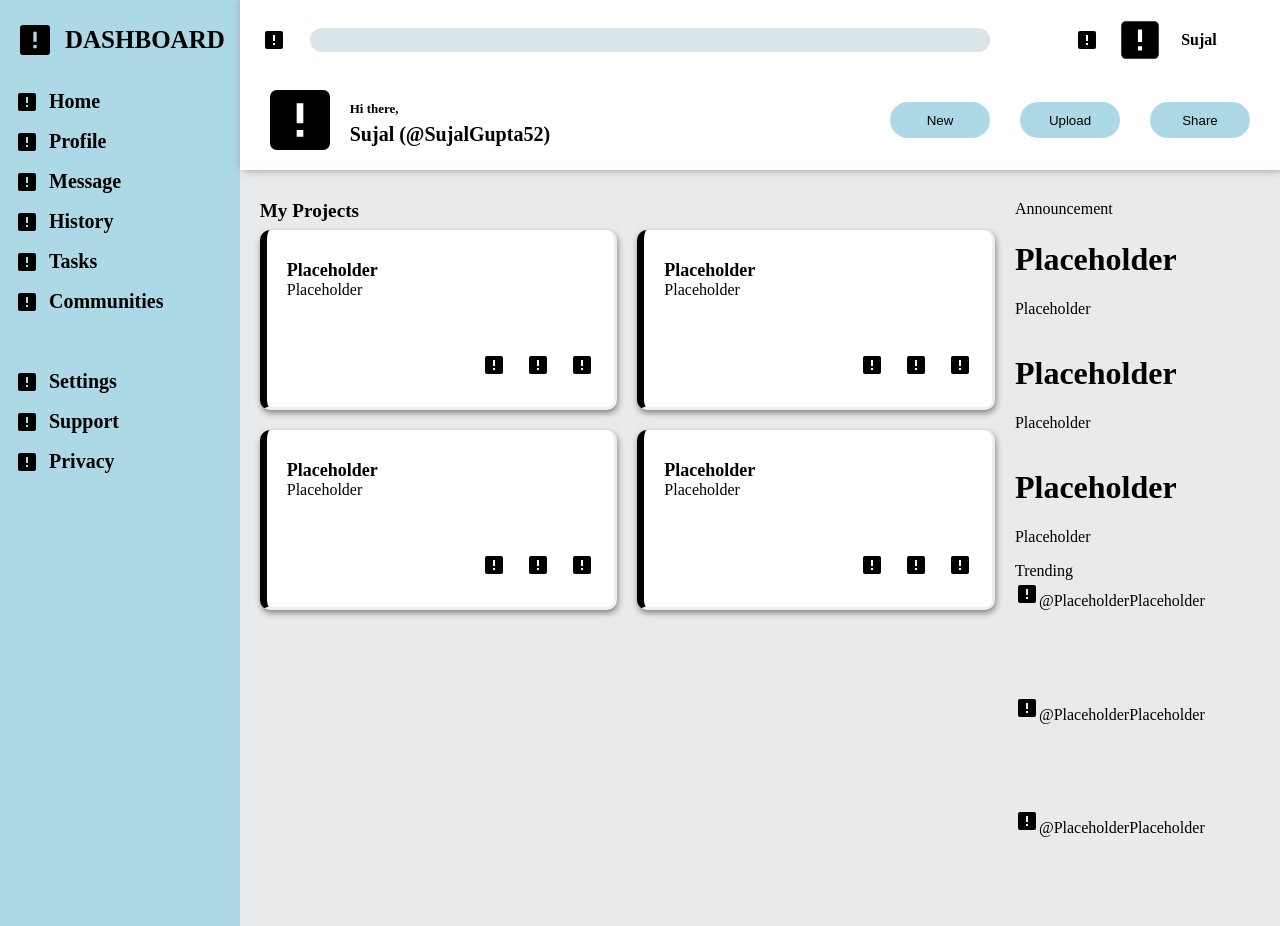
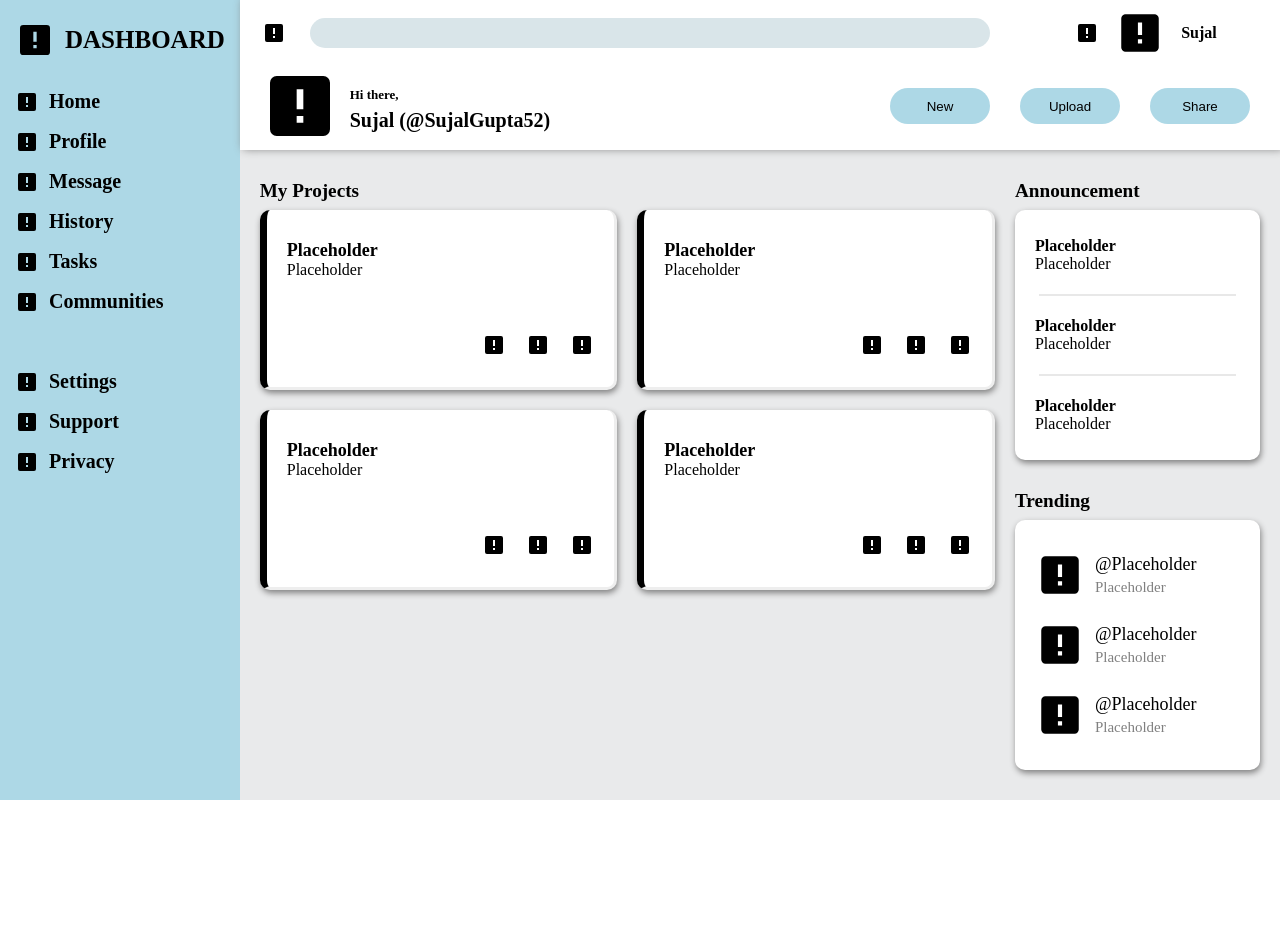
Before and after one commit to SujalGupta52/admin-dashboard, a plain HTML site: page index.html in a window 1280 px wide. Shown: the top 926 px of the page. After the commit the page ends 800 px from the top, so only its background shows below. Drawn offline with Linux system fonts and the light colour scheme.

Commit message:
Edit style.css and index.html to complete ui

```diff
--- a/index.html
+++ b/index.html
@@ -52,10 +52,12 @@
         </div>
         <div class="header-bottom">
           <div class="profile">
-            <img src="/icons/placeholder.svg" alt="" /><div><span class="greeting"
-              >Hi there,</span
+            <img src="/icons/placeholder.svg" alt="" />
+            <div>
+              <span class="greeting">Hi there,</span
               ><span class="name">Sujal (@SujalGupta52)</span>
-            </div>          </div>
+            </div>
+          </div>
           <div class="buttons">
             <button>New</button><button>Upload</button><button>Share</button>
           </div>
@@ -68,34 +70,42 @@
             <div class="card">
               <h1>Placeholder</h1>
               <p>Placeholder</p>
-              <div class="icons"><img src="/icons/placeholder.svg" alt="" /><img
+              <div class="icons">
+                <img src="/icons/placeholder.svg" alt="" /><img
                   src="/icons/placeholder.svg"
                   alt=""
-              /><img src="/icons/placeholder.svg" alt="" /></div>
+                /><img src="/icons/placeholder.svg" alt="" />
+              </div>
             </div>
             <div class="card">
               <h1>Placeholder</h1>
               <p>Placeholder</p>
-              <div class="icons"><img src="/icons/placeholder.svg" alt="" /><img
+              <div class="icons">
+                <img src="/icons/placeholder.svg" alt="" /><img
                   src="/icons/placeholder.svg"
                   alt=""
-              /><img src="/icons/placeholder.svg" alt="" /></div>
+                /><img src="/icons/placeholder.svg" alt="" />
+              </div>
             </div>
             <div class="card">
               <h1>Placeholder</h1>
               <p>Placeholder</p>
-              <div class="icons"><img src="/icons/placeholder.svg" alt="" /><img
+              <div class="icons">
+                <img src="/icons/placeholder.svg" alt="" /><img
                   src="/icons/placeholder.svg"
                   alt=""
-              /><img src="/icons/placeholder.svg" alt="" /></div>
+                /><img src="/icons/placeholder.svg" alt="" />
+              </div>
             </div>
             <div class="card">
               <h1>Placeholder</h1>
               <p>Placeholder</p>
-              <div class="icons"><img src="/icons/placeholder.svg" alt="" /><img
+              <div class="icons">
+                <img src="/icons/placeholder.svg" alt="" /><img
                   src="/icons/placeholder.svg"
                   alt=""
-              /><img src="/icons/placeholder.svg" alt="" /></div>
+                /><img src="/icons/placeholder.svg" alt="" />
+              </div>
             </div>
           </div>
         </div>
@@ -107,10 +117,12 @@
                 <h1>Placeholder</h1>
                 <p>Placeholder</p>
               </div>
+              <hr />
               <div>
                 <h1>Placeholder</h1>
                 <p>Placeholder</p>
               </div>
+              <hr />
               <div>
                 <h1>Placeholder</h1>
                 <p>Placeholder</p>
@@ -120,20 +132,26 @@
           <div class="trending">
             <div class="title">Trending</div>
             <div class="content">
-              <div>
-                <img src="/icons/placeholder.svg" alt="" /><span class="tag"
-                  >@Placeholder</span
+              <div class="items">
+                <img src="/icons/placeholder.svg" alt="" />
+                <div class="text">
+                  <span class="tag">@Placeholder</span
                   ><span class="name">Placeholder</span>
                 </div>
-              <div>
-                <img src="/icons/placeholder.svg" alt="" /><span class="tag"
-                  >@Placeholder</span
+              </div>
+              <div class="items">
+                <img src="/icons/placeholder.svg" alt="" />
+                <div class="text">
+                  <span class="tag">@Placeholder</span
                   ><span class="name">Placeholder</span>
                 </div>
-              <div>
-                <img src="/icons/placeholder.svg" alt="" /><span class="tag"
-                  >@Placeholder</span
+              </div>
+              <div class="items">
+                <img src="/icons/placeholder.svg" alt="" />
+                <div class="text">
+                  <span class="tag">@Placeholder</span
                   ><span class="name">Placeholder</span>
+                </div>
               </div>
             </div>
           </div>
--- a/style.css
+++ b/style.css
@@ -43,6 +43,7 @@ body {
 
 .main {
     display: grid;
+    grid-template-rows: 150px;
 }
 
 .header {
@@ -64,13 +65,13 @@ body {
 }
 
 .header-top input {
-    height: 24px;
+    height: 30px;
     width:90%;
     align-self: center;
     border-radius: 15px;
     border: none;
     background-color: rgb(217, 229, 233);
-    padding-left: 10px;
+    padding: 10px;
 }
 
 .header-top .search {
@@ -163,7 +164,7 @@ body {
     gap: 10px;
 }
 
-.project .title {
+.project .title, .announcement .title, .trending .title {
     text-align: start;
     font-weight: bolder;
     font-size: larger;
@@ -208,24 +209,84 @@ body {
 .info {
     display: grid;
     grid-template-rows: 1fr 1fr;
+    gap: 30px;
 }
 
 .announcement {
     display: grid;
     grid-template-rows: 20px;
+    gap: 10px;
 }
 
 .announcement .content {
-    display: grid;
-    grid-template-rows: 1fr 1fr 1fr;
+    display: flex;
+    flex-direction: column;
+    justify-content: space-around;
+    align-items: start;
+    background-color: white;
+    border-radius: 10px;
+    box-shadow: 1px 3px 6px 0px grey;
+    padding: 20px;
+}
+
+hr {
+    border: 0;
+    clear:both;
+    display:block;
+    width: 96%;
+    background-color:#e8e8e8;
+    height: 2px;
+  }
+
+.announcement h1, .announcement p {
+    margin: 0;
+}
+
+.announcement h1 {
+    font-size: medium;
 }
 
 .trending {
     display: grid;
     grid-template-rows: 20px;
+    gap: 10px;
 }
 
 .trending .content {
-    display: grid;
-    grid-template-rows: 1fr 1fr 1fr;
+    display: flex;
+    flex-direction: column;
+    justify-content: space-around;
+    align-items: start;
+    background-color: white;
+    border-radius: 10px;
+    box-shadow: 1px 3px 6px 0px grey;
+    padding: 20px;
 }
+
+.trending .content img {
+    height: 50px;
+    width: 50px;
+}
+
+.trending .content .items {
+    display: flex;
+    justify-content: center;
+    align-items: center;
+    gap: 10px;
+}
+
+.trending .content .text {
+    display: flex;
+    flex-direction: column;
+    gap: 4px;
+}
+
+.trending .content .tag {
+    font-size: large;
+}
+
+.trending .content .name {
+    font-size: 15px;
+    font-weight: lighter;
+    color: gray;
+}
```
Lines whose indentation alone changed are shown as unchanged.
